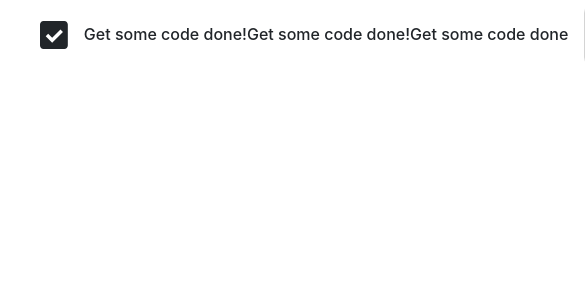
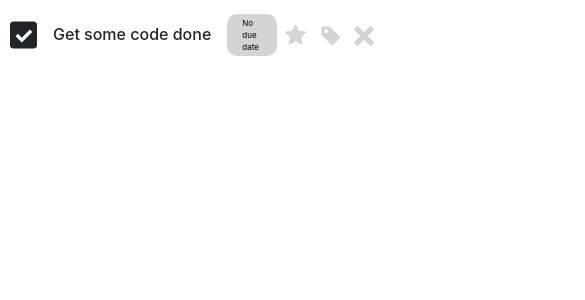
Before and after one commit to HarryNdegwa/fleetTest, a React (Create React App) app: page /tasks in a window 390 px wide. Shown: the top 300 px of the page, 585 px wide, since content can reach past the window. Built offline with nearby package versions, Linux system fonts and the light colour scheme.

Commit message:
Added breakpoints to task component

```diff
--- a/src/components/Task/index.js
+++ b/src/components/Task/index.js
@@ -14,9 +14,7 @@ function Task(props) {
         <ImCheckboxChecked style={{ fontSize: "30px" }} />
         <div className="task-inner-info">
           <div className="task-inner-info-content">
-            <h6 className="mx-3">
-              Get some code done!Get some code done!Get some code done
-            </h6>
+            <h6 className="mx-3">Get some code done</h6>
           </div>
           <small className="task-date">No due date</small>
         </div>
@@ -34,6 +32,19 @@ function Task(props) {
           <ImCross style={{ fontSize: "20px" }} className="task-action-icon" />
         </div>
       </div>
+      <div className="task-actions-sm-wrapper">
+        <div className="task-actions">
+          <AiFillStar
+            style={{ fontSize: "25px" }}
+            className="task-action-icon"
+          />
+          <BsTagFill
+            style={{ fontSize: "22px" }}
+            className="task-action-icon"
+          />
+          <ImCross style={{ fontSize: "20px" }} className="task-action-icon" />
+        </div>
+      </div>
     </div>
   );
 }
--- a/src/components/Task/style.css
+++ b/src/components/Task/style.css
@@ -43,6 +43,10 @@
   flex: 1;
 }
 
+.task-actions-sm-wrapper {
+  display: none;
+}
+
 .task-actions {
   flex: 1;
   display: flex;
@@ -57,9 +61,28 @@
   border-radius: 10px;
   padding: 3px 15px;
   cursor: pointer;
+  font-size: 12px;
 }
 
 .task-action-icon {
   margin: 0px 6px;
   color: #d4d4d4;
 }
+
+@media screen and (max-width: 568px) {
+  .task {
+    padding: 0px 10px;
+  }
+
+  .task-date {
+    font-size: 8px;
+  }
+
+  .task-actions-wrapper {
+    display: none;
+  }
+
+  .task-actions-sm-wrapper {
+    display: block;
+  }
+}
--- a/src/index.css
+++ b/src/index.css
@@ -1,6 +1,11 @@
 * {
   margin: 0;
   padding: 0;
+}
+
+html,
+body {
+  overflow: hidden;
 }
 
 ul,
```
